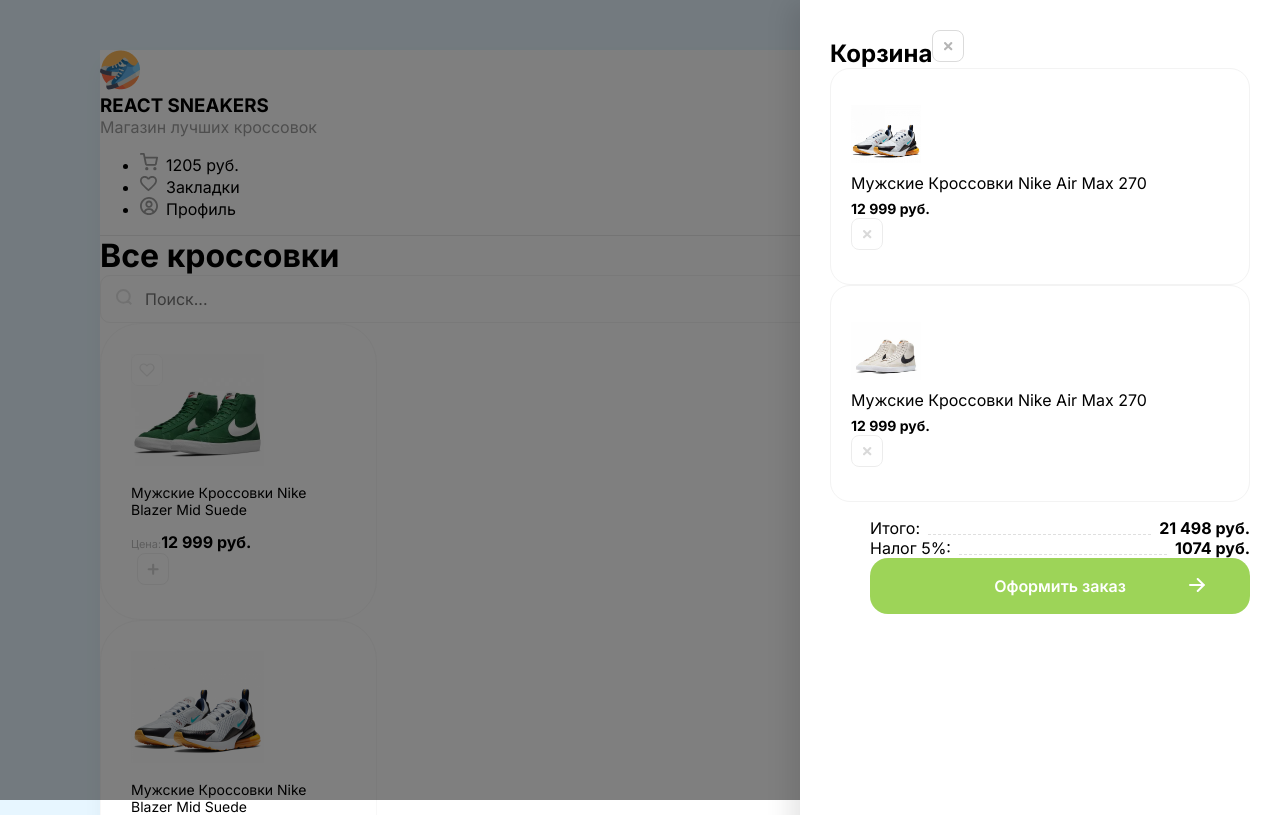
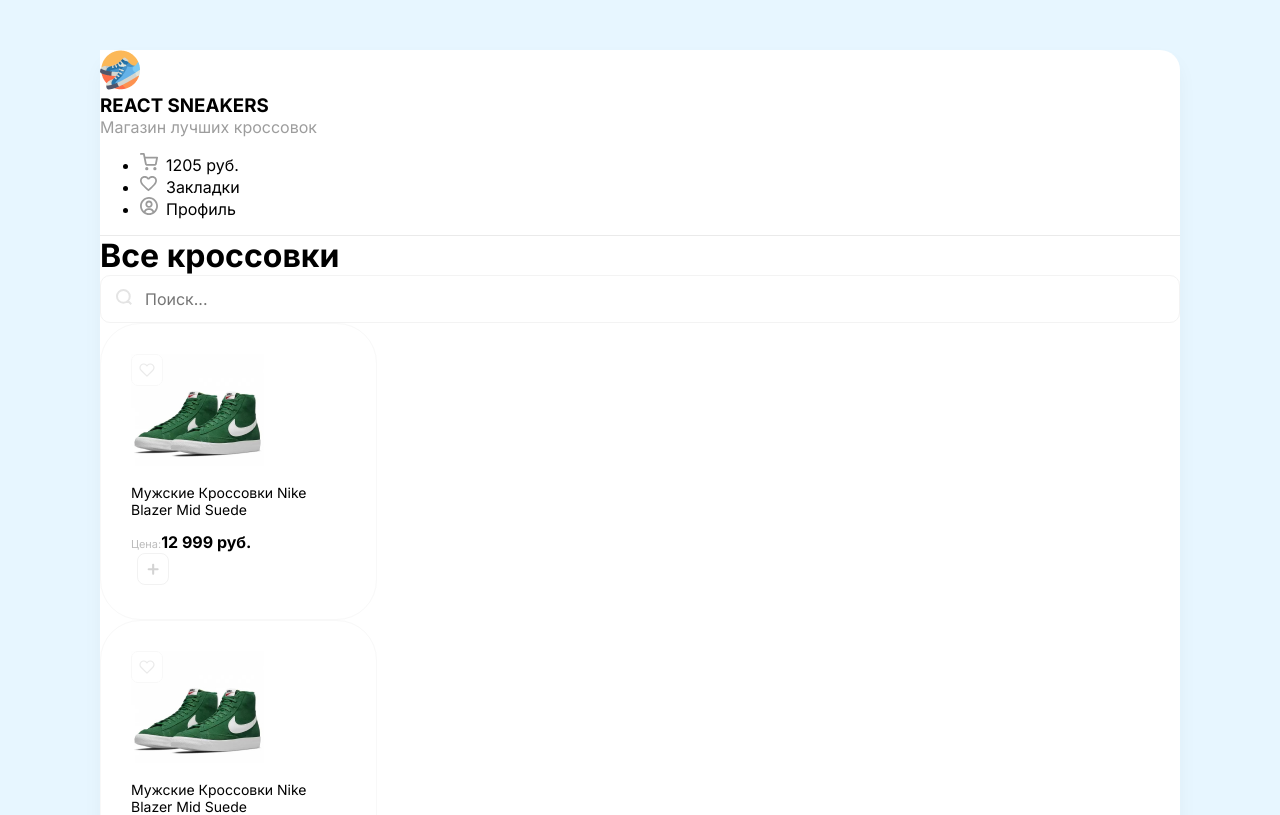
Before and after one commit to mzhigalka/reactSneakersShop, a React (Create React App) app: page / in a window 1280 px wide. Shown: the top 815 px of the page. Built offline with nearby package versions, Linux system fonts and the light colour scheme.

Commit message:
added components

```diff
--- a/src/App.js
+++ b/src/App.js
@@ -1,135 +1,13 @@
+import Card from './components/Card';
+import Header from './components/Header';
+import Drawer from './components/Drawer';
 
 function App() {
   return (
     <div className='wrapper clear'>
-      <div className="overlay">
-        <div className="drawer d-flex flex-column">
-          <h2 className="d-flex justify-between mb-30">
-            Корзина
-          <img
-                className="button__remove cu-p"
-                src="/img/sneakers/btn-remove.svg"
-                alt="Remove"
-              />
-          </h2>
+      <Drawer />
+      <Header />
 
-          <div className="items">
-            <div className="cart__item d-flex align-center mb-20">
-              <img
-                className="cart__item-images mr-20"
-                width={70}
-                height={70}
-                src="/img/sneakers/2.jpg"
-                alt="Sneakers"
-              />
-              <div className="mr-20">
-                <p>
-                  Мужские Кроссовки Nike Air Max 270
-                </p>
-                <b>
-                  12 999 руб.
-                </b>
-              </div>
-              <img
-                className="button__remove"
-                src="/img/sneakers/btn-remove.svg"
-                alt="Remove"
-              />
-            </div>
-            <div className="cart__item d-flex align-center mb-20">
-              <img
-                className="cart__item-images mr-20"
-                width={70}
-                height={70}
-                src="/img/sneakers/3.jpg"
-                alt="Sneakers"
-              />
-              <div className="mr-20">
-                <p>
-                  Мужские Кроссовки Nike Air Max 270
-                </p>
-                <b>
-                  12 999 руб.
-                </b>
-              </div>
-              <img
-                className="button__remove"
-                src="/img/sneakers/btn-remove.svg"
-                alt="Remove"
-              />
-            </div>
-          </div>
-
-          <div className="cart__total-block">
-            <ul>
-              <li className="mb-20">
-                <span>Итого: </span>
-                <div></div>
-                <b>21 498 руб.</b>
-              </li>
-              <li className="mb-25">
-                <span>Налог 5%: </span>
-                <div></div>
-                <b>1074 руб.</b>
-              </li>
-              <button className="button__green">
-                Оформить заказ
-                <img src="/img/sneakers/arrow.svg" alt="Arrow" />
-              </button>
-            </ul>
-          </div>
-        </div>
-      </div>
-
-
-      <header className='header d-flex justify-between align-center p-40'>
-        <div className='header__logo d-flex align-center	'>
-          <img
-            width={40}
-            height={40}
-            src="/img/logo.png"
-            alt="logo"
-          />
-          <div className='header__info'>
-            <h3 className='header__title text-uppercase'>REACT SNEAKERS</h3>
-            <p className='header__text'>Магазин лучших кроссовок</p>
-          </div>
-        </div>
-        <div className='header__main'>
-          <ul className='header__list d-flex '>
-              <li className="header__list-item">
-                <img
-                  className="header__list-item--img"
-                  width={18}
-                  height={18}
-                  src="img/basket.svg"
-                  alt="basket"
-                />
-                <span>1205 руб.</span>
-              </li>
-            <li className="header__list-item">
-              <img
-                className="header__list-item--img"
-                width={18}
-                height={18}
-                src="img/liked.svg"
-                alt="liked"
-              />
-              <span>Закладки</span>
-            </li>
-            <li className="header__list-item">
-              <img
-                className="header__list-item--img"
-                width={18}
-                height={18}
-                src="img/user.svg"
-                alt="user"
-              />
-              <span>Профиль</span>
-            </li>
-          </ul>
-        </div>
-      </header>
       <main className='main'>
         <div className="content p-40">
           <div className="d-flex justify-between align-center mb-40">
@@ -140,42 +18,12 @@
             </div>
           </div>
 
-          <div className="main-cards d-flex justify-between">
-            <div className="cards">
-              <div className="cards__favorite">
-                <img src="/img/sneakers/like0.svg" alt="Button liked" />
-              </div>
-              <img
-                className="cards__images"
-                src="img/sneakers/1.jpg"
-                alt="Sneakers"
-                width={133}
-                height={112}
-              />
-              <p className="cards__text">
-                Мужские Кроссовки Nike Blazer Mid Suede
-              </p>
-              <div className="card__bottom d-flex justify-between ">
-                <div className="d-flex flex-column">
-                  <span className="card__title-price text-uppercase">
-                    Цена:
-                  </span>
-                  <b>
-                    12 999 руб.
-                  </b>
-                </div>
-                <button>
-                  <img
-                    src="/img/plus.svg"
-                    alt=""
-                    className="button__plus"
-                    width={32}
-                    height={32}
-                  />
-                </button>
-              </div>
-            </div>
-            <div className="cards">
+          <div className="main-cards d-flex justify-between flex-wrap">
+            <Card />
+            <Card />
+            <Card />
+            <Card />
+            {/* <div className="cards">
               <img
                 className="cards__images"
                 src="img/sneakers/2.jpg"
@@ -267,9 +115,8 @@
                   />
                 </button>
               </div>
-            </div>
+            </div> */}
           </div>
-
         </div>
       </main>
     </div>
--- /dev/null
+++ b/src/components/Card.js
@@ -0,0 +1,33 @@
+
+export default function Card() {
+  return (
+    <div className="cards">
+      <div className="cards__favorite">
+        <img src="/img/sneakers/like0.svg" alt="Button liked" />
+      </div>
+      <img
+        className="cards__images"
+        src="img/sneakers/1.jpg"
+        alt="Sneakers"
+        width={133}
+        height={112}
+      />
+      <p className="cards__text">Мужские Кроссовки Nike Blazer Mid Suede</p>
+      <div className="card__bottom d-flex justify-between ">
+        <div className="d-flex flex-column">
+          <span className="card__title-price text-uppercase">Цена:</span>
+          <b>12 999 руб.</b>
+        </div>
+        <button>
+          <img
+            src="/img/plus.svg"
+            alt=""
+            className="button__plus"
+            width={32}
+            height={32}
+          />
+        </button>
+      </div>
+    </div>
+  );
+}
--- /dev/null
+++ b/src/components/Drawer.js
@@ -0,0 +1,74 @@
+export default function Drawer() {
+  return (
+    <div style={{ display: "none" }} className="overlay">
+      <div className="drawer d-flex flex-column">
+        <h2 className="d-flex justify-between mb-30">
+          Корзина
+          <img
+            className="button__remove cu-p"
+            src="/img/sneakers/btn-remove.svg"
+            alt="Remove"
+          />
+        </h2>
+
+        <div className="items">
+          <div className="cart__item d-flex align-center mb-20">
+            <img
+              className="cart__item-images mr-20"
+              width={70}
+              height={70}
+              src="/img/sneakers/2.jpg"
+              alt="Sneakers"
+            />
+            <div className="mr-20">
+              <p>Мужские Кроссовки Nike Air Max 270</p>
+              <b>12 999 руб.</b>
+            </div>
+            <img
+              className="button__remove"
+              src="/img/sneakers/btn-remove.svg"
+              alt="Remove"
+            />
+          </div>
+          <div className="cart__item d-flex align-center mb-20">
+            <img
+              className="cart__item-images mr-20"
+              width={70}
+              height={70}
+              src="/img/sneakers/3.jpg"
+              alt="Sneakers"
+            />
+            <div className="mr-20">
+              <p>Мужские Кроссовки Nike Air Max 270</p>
+              <b>12 999 руб.</b>
+            </div>
+            <img
+              className="button__remove"
+              src="/img/sneakers/btn-remove.svg"
+              alt="Remove"
+            />
+          </div>
+        </div>
+
+        <div className="cart__total-block">
+          <ul>
+            <li className="mb-20">
+              <span>Итого: </span>
+              <div></div>
+              <b>21 498 руб.</b>
+            </li>
+            <li className="mb-25">
+              <span>Налог 5%: </span>
+              <div></div>
+              <b>1074 руб.</b>
+            </li>
+            <button className="button__green">
+              Оформить заказ
+              <img src="/img/sneakers/arrow.svg" alt="Arrow" />
+            </button>
+          </ul>
+        </div>
+      </div>
+    </div>
+  );
+}
--- /dev/null
+++ b/src/components/Header.js
@@ -0,0 +1,48 @@
+
+export default function Header() {
+  return (
+    <header className="header d-flex justify-between align-center p-40">
+      <div className="header__logo d-flex align-center	">
+        <img width={40} height={40} src="/img/logo.png" alt="logo" />
+        <div className="header__info">
+          <h3 className="header__title text-uppercase">REACT SNEAKERS</h3>
+          <p className="header__text">Магазин лучших кроссовок</p>
+        </div>
+      </div>
+      <div className="header__main">
+        <ul className="header__list d-flex ">
+          <li className="header__list-item">
+            <img
+              className="header__list-item--img"
+              width={18}
+              height={18}
+              src="img/basket.svg"
+              alt="basket"
+            />
+            <span>1205 руб.</span>
+          </li>
+          <li className="header__list-item">
+            <img
+              className="header__list-item--img"
+              width={18}
+              height={18}
+              src="img/liked.svg"
+              alt="liked"
+            />
+            <span>Закладки</span>
+          </li>
+          <li className="header__list-item">
+            <img
+              className="header__list-item--img"
+              width={18}
+              height={18}
+              src="img/user.svg"
+              alt="user"
+            />
+            <span>Профиль</span>
+          </li>
+        </ul>
+      </div>
+    </header>
+  );
+}
--- a/src/index.scss
+++ b/src/index.scss
@@ -121,6 +121,7 @@
 
   .items{
     flex: 1;
+    overflow: auto;
   }
 
   h2{
```
